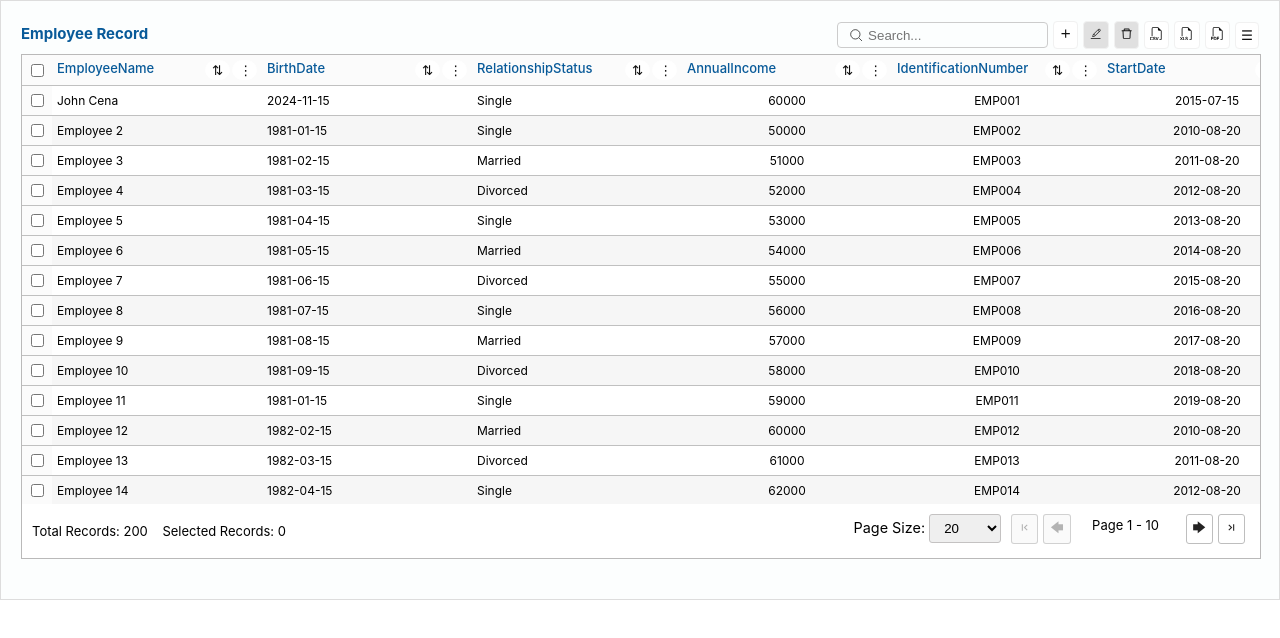
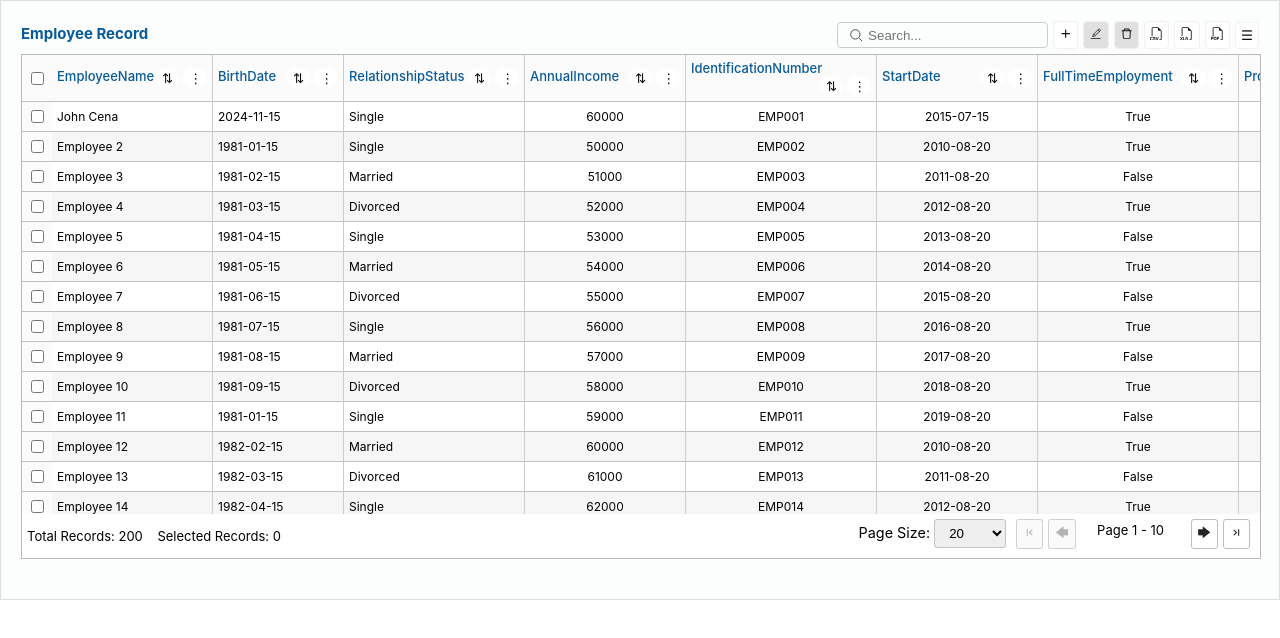
Before and after one commit to codematrixx008/Custom_DataGrid, a React (Create React App) app: page / in a window 1280 px wide. Shown: the top 638 px of the page. Built offline with nearby package versions, Linux system fonts and the light colour scheme.

Commit message:
set dynamic with, tooltip, pagination, add select
1. Set Width of Column Dynamically and add tooltip on ColumnHeader.
2. Adjust the pagination bar height .
3. Add Select Option at the time of editable in boolean type value .

```diff
--- a/package.json
+++ b/package.json
@@ -10,9 +10,11 @@
     "react": "^19.0.0",
     "react-datepicker": "^8.0.0",
     "react-dom": "^19.0.0",
+    "react-flip-move": "^3.0.5",
     "react-icon": "^1.0.0",
     "react-icons": "^5.4.0",
     "react-scripts": "5.0.1",
+    "react-transition-group": "^4.4.5",
     "xlsx": "^0.18.5"
   },
   "scripts": {
--- a/src/App.tsx
+++ b/src/App.tsx
@@ -6,7 +6,7 @@ function App() {
 
   return (
     <div className="App">
-     <CallDataGrid/>
+      <CallDataGrid />
     </div>
   );
 }
--- a/src/Component/CallDataGrid/Data/Data.ts
+++ b/src/Component/CallDataGrid/Data/Data.ts
@@ -25,13 +25,13 @@ export const buttonSetting = {
 };
 
 export const listViewColumns = [
-    { ColumnHeader: "EmployeeName", DataType: "string", Tooltip: true, Width: 200, isVisible: true, isEditable: true, isFreeze: false, Sorting: true, Filtering: true, ColumnOrder: 1, Alignment: "left" },
-    { ColumnHeader: "BirthDate", DataType: "date", Tooltip: false, Width: 150, isVisible: true, isEditable: false, isFreeze: false, Sorting: true, Filtering: true, ColumnOrder: 2, Alignment: "left" },
-    { ColumnHeader: "RelationshipStatus", DataType: "string", Tooltip: false, Width: 150, isVisible: true, isEditable: true, isFreeze: false, Sorting: true, Filtering: true, ColumnOrder: 3, Alignment: "left" },
+    { ColumnHeader: "EmployeeName", DataType: "string", Tooltip: true, Width: 150, isVisible: true, isEditable: true, isFreeze: false, Sorting: true, Filtering: true, ColumnOrder: 1, Alignment: "left" },
+    { ColumnHeader: "BirthDate", DataType: "date", Tooltip: false, Width: 120, isVisible: true, isEditable: true, isFreeze: false, Sorting: true, Filtering: true, ColumnOrder: 2, Alignment: "left" },
+    { ColumnHeader: "RelationshipStatus", DataType: "string", Tooltip: false, Width: 170, isVisible: true, isEditable: true, isFreeze: false, Sorting: true, Filtering: true, ColumnOrder: 3, Alignment: "left" },
     { ColumnHeader: "AnnualIncome", DataType: "number", Tooltip: false, Width: 150, isVisible: true, isEditable: false, isFreeze: false, Sorting: true, Filtering: true, ColumnOrder: 4, Alignment: "center" },
     { ColumnHeader: "IdentificationNumber", DataType: "string", Tooltip: false, Width: 180, isVisible: true, isEditable: false, isFreeze: true, Sorting: false, Filtering: true, ColumnOrder: 5, Alignment: "center" },
     { ColumnHeader: "StartDate", DataType: "date", Tooltip: false, Width: 150, isVisible: true, isEditable: false, isFreeze: false, Sorting: true, Filtering: true, ColumnOrder: 6, Alignment: "center" },
-    { ColumnHeader: "FullTimeEmployment", DataType: "boolean", Tooltip: false, Width: 150, isVisible: true, isEditable: false, isFreeze: false, Sorting: true, Filtering: true, ColumnOrder: 7, Alignment: "center" },
+    { ColumnHeader: "FullTimeEmployment", DataType: "boolean", Tooltip: false, Width: 190, isVisible: true, isEditable: true, isFreeze: false, Sorting: true, Filtering: true, ColumnOrder: 7, Alignment: "center" },
     { ColumnHeader: "ProfessionalExperience", DataType: "number", Tooltip: false, Width: 200, isVisible: true, isEditable: true, isFreeze: false, Sorting: true, Filtering: true, ColumnOrder: 8, Alignment: "center" },
     { ColumnHeader: "WorkDepartment", DataType: "string", Tooltip: false, Width: 180, isVisible: true, isEditable: true, isFreeze: false, Sorting: true, Filtering: true, ColumnOrder: 9, Alignment: "left" },
     { ColumnHeader: "RecentPromotionDate", DataType: "date", Tooltip: false, Width: 180, isVisible: true, isEditable: false, isFreeze: false, Sorting: true, Filtering: true, ColumnOrder: 10, Alignment: "center" },
--- a/src/Component/CustomComponent/Components.css
+++ b/src/Component/CustomComponent/Components.css
@@ -246,6 +246,7 @@ textarea {
     height: 100%;
     font-size: 12px;
     border-radius: 0px !important;
+    border: 1px solid #ccc;
 }
 
 .editable-input:focus {
@@ -281,7 +282,7 @@ h2 {
     display: flex;
     justify-content: space-between;
     align-items: center;
-    padding: 10px;
+    padding: 5px;
 }
 
 .pagination {
@@ -354,9 +355,10 @@ h2 {
     background: #fbfbfb;
     font-size: 13px;
     text-align: left;
-    min-width: 200px;
+    /* min-width: 200px; */
     color: #085a99;
     font-weight: 500;
+    border-right: 1px solid #ccc
 }
 
 .th {
--- a/src/Component/CustomComponent/CustomDataGrid.tsx
+++ b/src/Component/CustomComponent/CustomDataGrid.tsx
@@ -128,6 +128,8 @@ const CustomDataGrid = ({ title, buttonSetting, listViewColumns, data }: any) =>
   // **Refs**
   const filterDropdownRef = useRef<HTMLDivElement>(null);
   const popupColumnRef = useRef<HTMLDivElement>(null);
+  const [tableData, setTableData] = useState<any[]>([]);
+
 
 
   useEffect(() => {
@@ -187,8 +189,20 @@ const CustomDataGrid = ({ title, buttonSetting, listViewColumns, data }: any) =>
   };
 
   const handleAddSubmit = () => {
-    alert("you click on add button ");
-  }
+    // Create a new row with input values
+    const newRow = { id: Date.now(), ...inputValues };
+
+    // Update the table data
+    setTableData((prevData) => [...prevData, newRow]);
+    console.log("Newror Data -------> ", newRow);
+
+    // // Reset input fields
+    // setInputValues({});
+
+    // Close the popup
+    handleActionAddButtonclose();
+  };
+
 
   const handleEditSubmit = () => {
     if (showActionPopup.Edit) {
@@ -502,40 +516,6 @@ const CustomDataGrid = ({ title, buttonSetting, listViewColumns, data }: any) =>
           <>
             {filters[column]?.condition === 'between' ? (
               <>
-                {/* <DatePicker
-                  className="DatePicker-custom"
-                  selected={filters[column]?.value?.startDate || null}
-                  onChange={(date: Date | null) => {
-                    setFilters((prev) => ({
-                      ...prev,
-                      [column]: {
-                        ...prev[column],
-                        value: { ...prev[column]?.value, startDate: date }
-                      }
-                    }));
-                  }}
-                  showTimeSelect={dataType === 'datetime'}
-                  dateFormat={dataType === 'datetime' ? 'Pp' : 'P'}
-                  placeholderText="Start Date"
-                  isClearable
-                />
-                <DatePicker
-                  className="DatePicker-custom"
-                  selected={filters[column]?.value?.endDate || null}
-                  onChange={(date: Date | null) => {
-                    setFilters((prev) => ({
-                      ...prev,
-                      [column]: {
-                        ...prev[column],
-                        value: { ...prev[column]?.value, endDate: date }
-                      }
-                    }));
-                  }}
-                  showTimeSelect={dataType === 'datetime'}
-                  dateFormat={dataType === 'datetime' ? 'Pp' : 'P'}
-                  placeholderText="End Date"
-                  isClearable
-                /> */}
 
                 <input
                   type="date"
@@ -997,9 +977,12 @@ const CustomDataGrid = ({ title, buttonSetting, listViewColumns, data }: any) =>
                     .map((col: any) => (
                       <th
                         className='th-tab'
-                        style={{ textAlign: "left", whiteSpace: 'nowrap', position: "sticky", top: "-2px" }}
-                        key={col.ColumnHeader}>
+                        style={{ textAlign: "left", minWidth: `${col.Width}px`, whiteSpace: 'nowrap', position: "sticky", top: "-2px" }}
+                        key={col.ColumnHeader}
+                        title={col.ColumnHeader}
+                      >
                         {col.ColumnHeader}
+                        {/* {console.log("column width ", col, col.Width)} */}
                         <div style={{ position: 'relative', display: 'inline-block', float: 'right' }}>
                           <button className="btnsort" onClick={() => handleSortClick(col.ColumnHeader)}> ⇅ </button>
                           <button className='btnfilter' onClick={() => handleFilterClick(col.ColumnHeader)}>&#8942; </button>
@@ -1037,8 +1020,8 @@ const CustomDataGrid = ({ title, buttonSetting, listViewColumns, data }: any) =>
                 </tr>
               </thead>
               <tbody className="custom-grid-body">
-                {paginatedData.map((row: any, index: number) => (
-                  <tr key={row.id} className={index % 2 === 0 ? 'stripedRow' : 'table-row'}>
+                {paginatedData.map((row, index) => (
+                  <tr key={row.id} className={index % 2 === 0 ? "stripedRow" : "table-row"}>
                     <td className="sticky-column">
                       <input
                         type="checkbox"
@@ -1051,53 +1034,49 @@ const CustomDataGrid = ({ title, buttonSetting, listViewColumns, data }: any) =>
                       .sort((a, b) => a.ColumnOrder - b.ColumnOrder)
                       .map((col: any) => (
                         <td
-
                           key={col.ColumnHeader}
-                          style={{ textAlign: col.Alignment }}
-                        key={col.ColumnHeader}
-                        style={{ textAlign: col.Alignment }}
-
+                          style={{ textAlign: col.Alignment, minWidth: `${col.Width}px`, borderRight: "1px solid #ccc" }}
                           onDoubleClick={() => col.isEditable && handleDoubleClick(row.id, col.ColumnHeader)}
                         >
-{console.log("chckdata", row[col.ColumnHeader] )}
-
-                          {editCell?.rowId === row.id && col.DataType == "string" &&
-                            editCell?.ColumnHeader === col.ColumnHeader ? (
+                          {editCell?.rowId === row.id && editCell?.ColumnHeader === col.ColumnHeader ? (
+                            col.DataType === "string" ? (
                               <input
                                 type="text"
                                 defaultValue={row[col.ColumnHeader]}
                                 className="editable-input"
                                 onBlur={(e: any) => handleEditableInput(col.ColumnHeader, e.target.value)}
-                              onKeyDown={(e: any) => {
-                                if (e.key == "Enter") {
-                                  handleEditableInput(col.ColumnHeader, e.target.value);
-                                }
-                              }}
+                                onKeyDown={(e: any) => e.key === "Enter" && handleEditableInput(col.ColumnHeader, e.target.value)}
                               />
-                          ) : editCell?.rowId === row.id && col.DataType == "date" &&
-                            editCell?.ColumnHeader === col.ColumnHeader ? (
+                            ) : col.DataType === "date" ? (
                               <input
                                 type="date"
                                 defaultValue={new Date(row[col.ColumnHeader]).toISOString().split("T")[0]}
                                 className="editable-input"
                                 onBlur={(e: any) => handleEditableInput(col.ColumnHeader, e.target.value)}
-                              onKeyDown={(e: any) => {
-                                if (e.key === "Enter") {
-                                  handleEditableInput(col.ColumnHeader, e.target.value);
-                                }
-                              }}
+                                onKeyDown={(e: any) => e.key === "Enter" && handleEditableInput(col.ColumnHeader, e.target.value)}
                               />
-                          )
-                            :
-                            (
-                              <>  {row[col.ColumnHeader]}  </>
+                            ) : col.DataType === "boolean" ? (
+                              <select
+                                className="editable-input"
+                                defaultValue={row[col.ColumnHeader] ? "true" : "false"}
+                                onBlur={(e: any) => handleEditableInput(col.ColumnHeader, e.target.value === "true")}
+                                onKeyDown={(e: any) => e.key === "Enter" && handleEditableInput(col.ColumnHeader, e.target.value === "true")}
+                              >
+                                <option value="true">True</option>
+                                <option value="false">False</option>
+                              </select>
+                            ) : null
+                          ) : (
+                            <>
+                              {col.DataType === "boolean" ? (row[col.ColumnHeader] ? "True" : "False") : row[col.ColumnHeader]}
+                            </>
                           )}
-
                         </td>
                       ))}
                   </tr>
                 ))}
               </tbody>
+
             </table>
           </div>
           <div className="pagination-container">
```
Also changed, not shown: 1 other file (tests, documents, lock files or other folders). Lines whose indentation alone changed are shown as unchanged.
